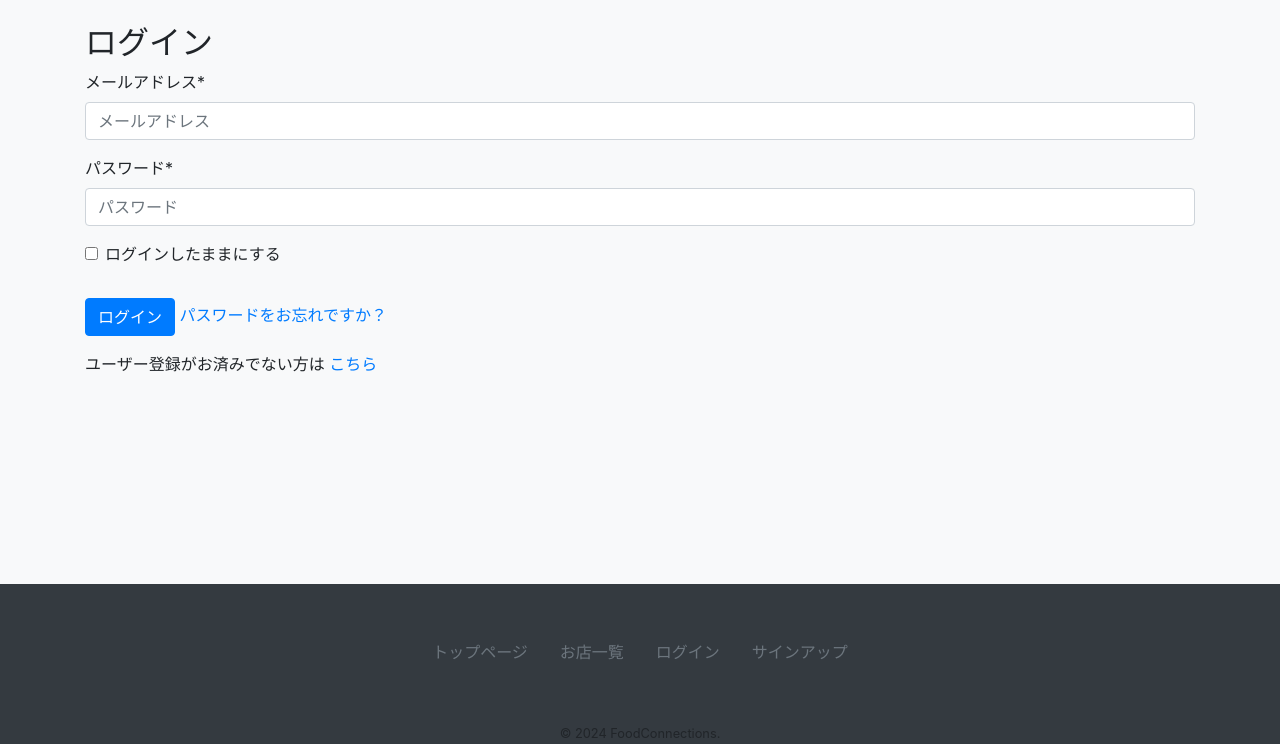
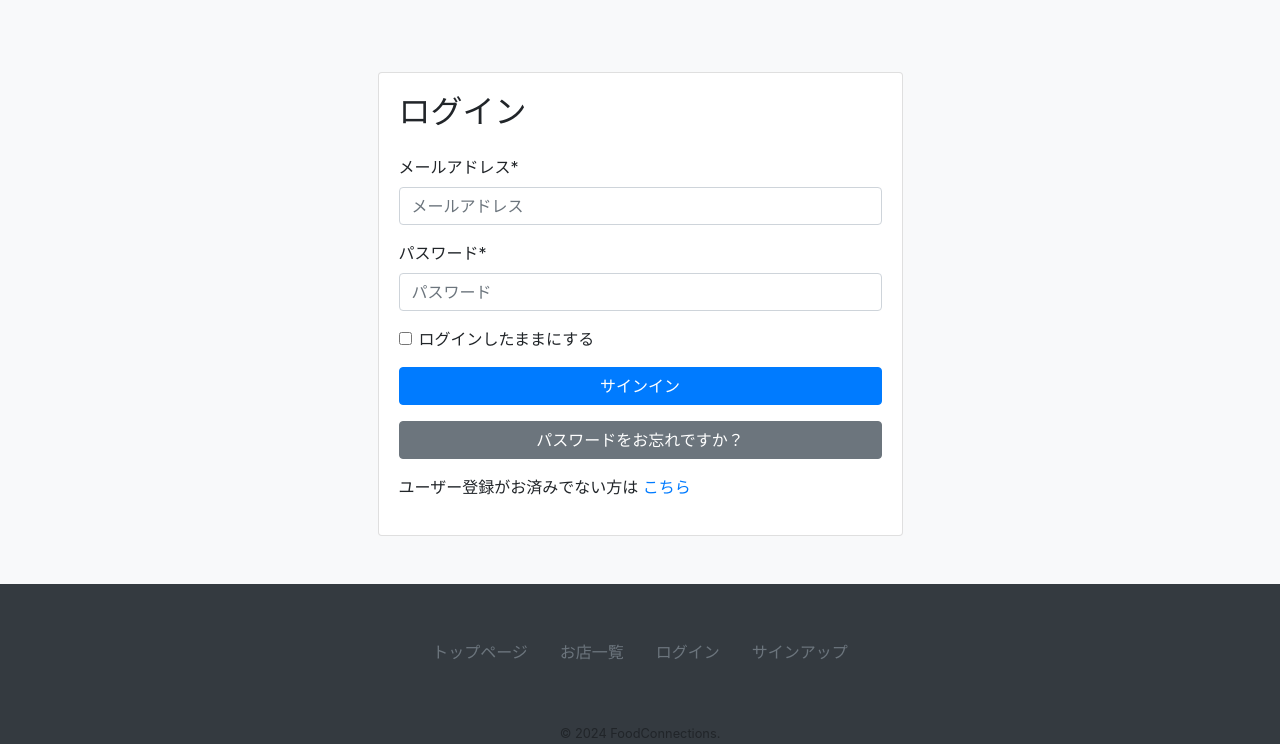
Before and after one commit to NaoyaTAKEI04/FoodConnections, a Django app: page /accounts/login/ in a window 1280 px wide. Shown: the part 56-800 px from the top of the page. Run offline with Django 3.2, Linux system fonts and the light colour scheme; some libraries are stand-ins or nearby versions.

Commit message:
Update: ログインページのデザインの修正

```diff
--- a/templates/account/login.html
+++ b/templates/account/login.html
@@ -2,45 +2,30 @@
 {% load crispy_forms_tags %}
 
 {% load i18n %}
-{% load account socialaccount %}
-
-{% block head_title %}{% trans "Sign In" %}{% endblock %}
 
 {% block content %}
-<div class="allauth_container">
-
-{% get_providers as socialaccount_providers %}
-
-{% if socialaccount_providers %}
-<p>{% blocktrans with site.name as site_name %}Please sign in with one
-of your existing third party accounts. Or, <a href="{{ signup_url }}">sign up</a>
-for a {{ site_name }} account and sign in below:{% endblocktrans %}</p>
-
-<div class="socialaccount_ballot">
-  <ul class="socialaccount_providers">
-    {% include "socialaccount/snippets/provider_list.html" with process="login" %}
-  </ul>
-  <div class="login-or">{% trans 'or' %}</div>
-</div>
-{% include "socialaccount/snippets/login_extra.html" %}
-{% else %}
-{% endif %}
-
+<div class="container mt-5">
+  <div class="row justify-content-center">
+    <div class="col-md-6">
+      <div class="card">
+        <div class="card-body">
           <form class="login allauth_form" method="POST" action="{% url 'account_login' %}">
             {% csrf_token %}
-    <h2>{% trans "Sign In" %}</h2>
+            <h2 class="mb-4">ログイン</h2>
             {{ form | crispy }}
             {% if redirect_field_value %}
             <input type="hidden" name="{{ redirect_field_name }}" value="{{ redirect_field_value }}" />
             {% endif %}
 
-    <button class="primaryAction btn btn-primary my-3" type="submit">{% trans "Sign In" %}</button>
-    <a class="button secondaryAction" href="{% url 'account_reset_password' %}">
-        <span>
-            {% trans "Forgot Password?" %}
-        </span>
+            <button class="btn btn-primary btn-block my-3" type="submit">サインイン</button>
+            <a class="btn btn-secondary btn-block" href="{% url 'account_reset_password' %}">
+              <span>パスワードをお忘れですか？</span>
             </a>
-    <p>ユーザー登録がお済みでない方は <a href="{{ signup_url }}">こちら</a><p>
+            <p class="mt-3">ユーザー登録がお済みでない方は <a href="{{ signup_url }}">こちら</a></p>
           </form>
         </div>
+      </div>
+    </div>
+  </div>
+</div>
 {% endblock %}
```
Also changed, not shown: templates/account/password_reset.html (+8 -6 lines). Lines whose indentation alone changed are shown as unchanged.
